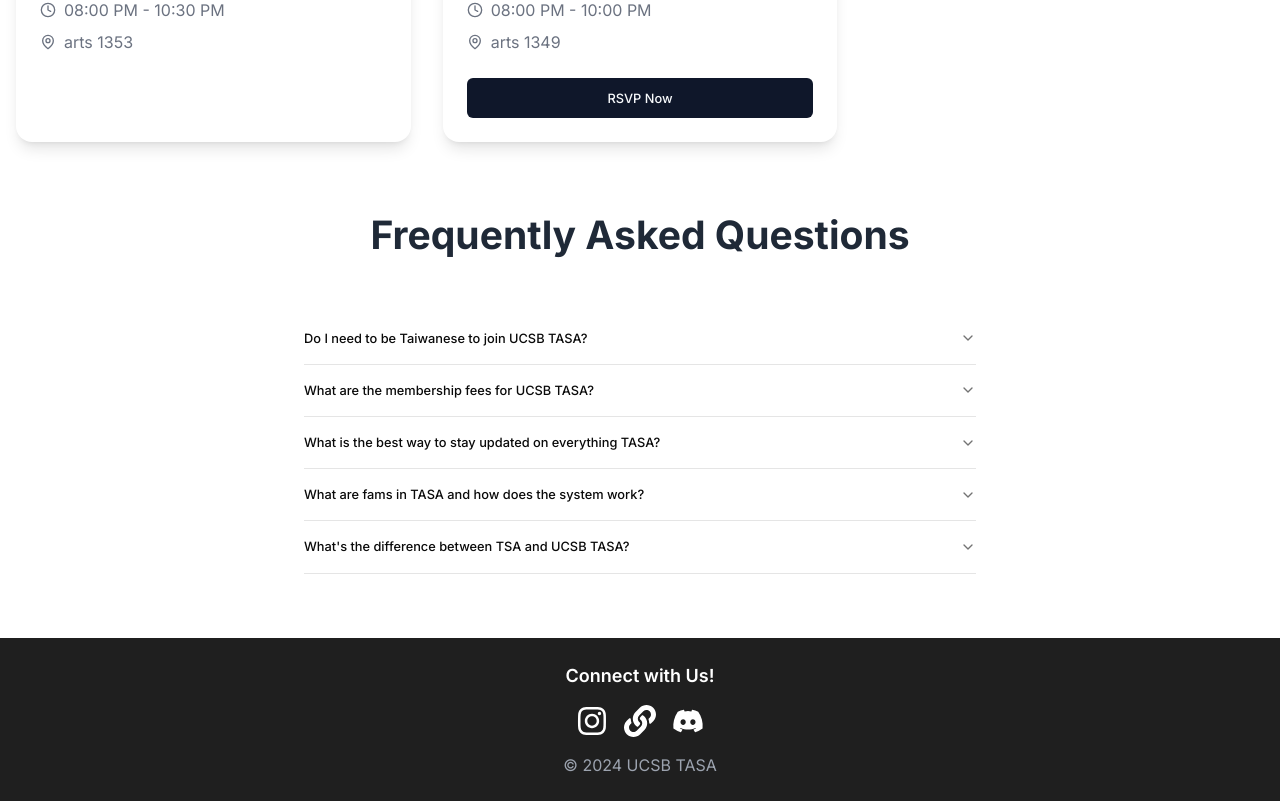
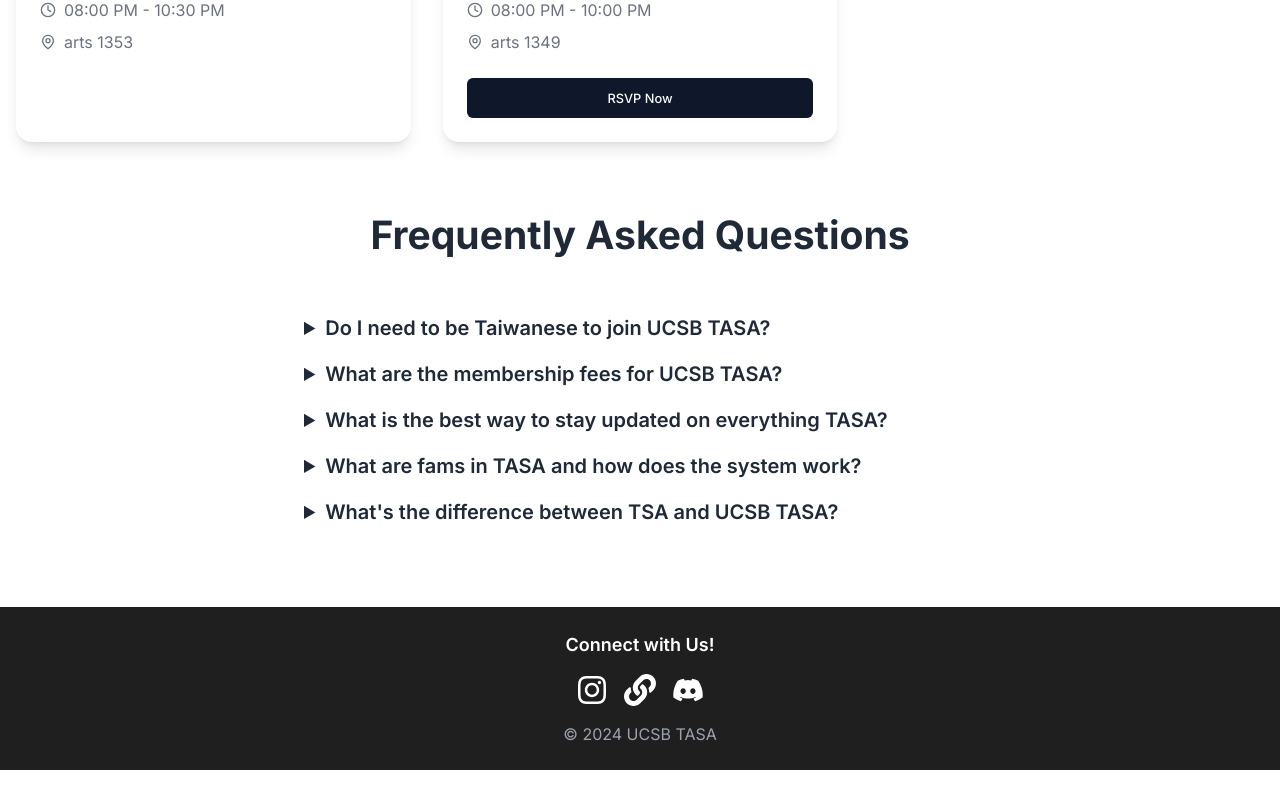
Before and after one commit to UCSBTASA/UCSBTASA.github.io, a Next.js app: page / in a window 1280 px wide. Shown: the part 834-1635 px from the top of the page. After the commit the page ends 1604 px from the top, so only its background shows below. Built offline with nearby package versions, Linux system fonts and the light colour scheme.

Commit message:
removing accordion - issue here

```diff
--- a/components/faq.tsx
+++ b/components/faq.tsx
@@ -1,21 +1,21 @@
-import { Accordion, AccordionContent, AccordionItem, AccordionTrigger } from "@/components/ui/accordion"
-import faqData from "@/data/faqData"
+import faqData from "@/data/faqData";
+
 export default function FAQ() {
-
-
   return (
     <section className="py-16 bg-white">
       <div className="container mx-auto px-4">
         <h2 className="text-3xl md:text-4xl font-bold text-center text-gray-800 mb-12">Frequently Asked Questions</h2>
-        <Accordion type="single" collapsible className="max-w-2xl mx-auto">
+        <div className="max-w-2xl mx-auto">
           {faqData.map((faq, index) => (
-            <AccordionItem key={index} value={`item-${index}`}>
-              <AccordionTrigger>{faq.question}</AccordionTrigger>
-              <AccordionContent>{faq.answer}</AccordionContent>
-            </AccordionItem>
+            <details key={index} className="mb-4">
+              <summary className="cursor-pointer text-xl font-semibold text-gray-800">
+                {faq.question}
+              </summary>
+              <p className="mt-2 text-gray-600">{faq.answer}</p>
+            </details>
           ))}
-        </Accordion>
+        </div>
       </div>
     </section>
-  )
+  );
 }
```
